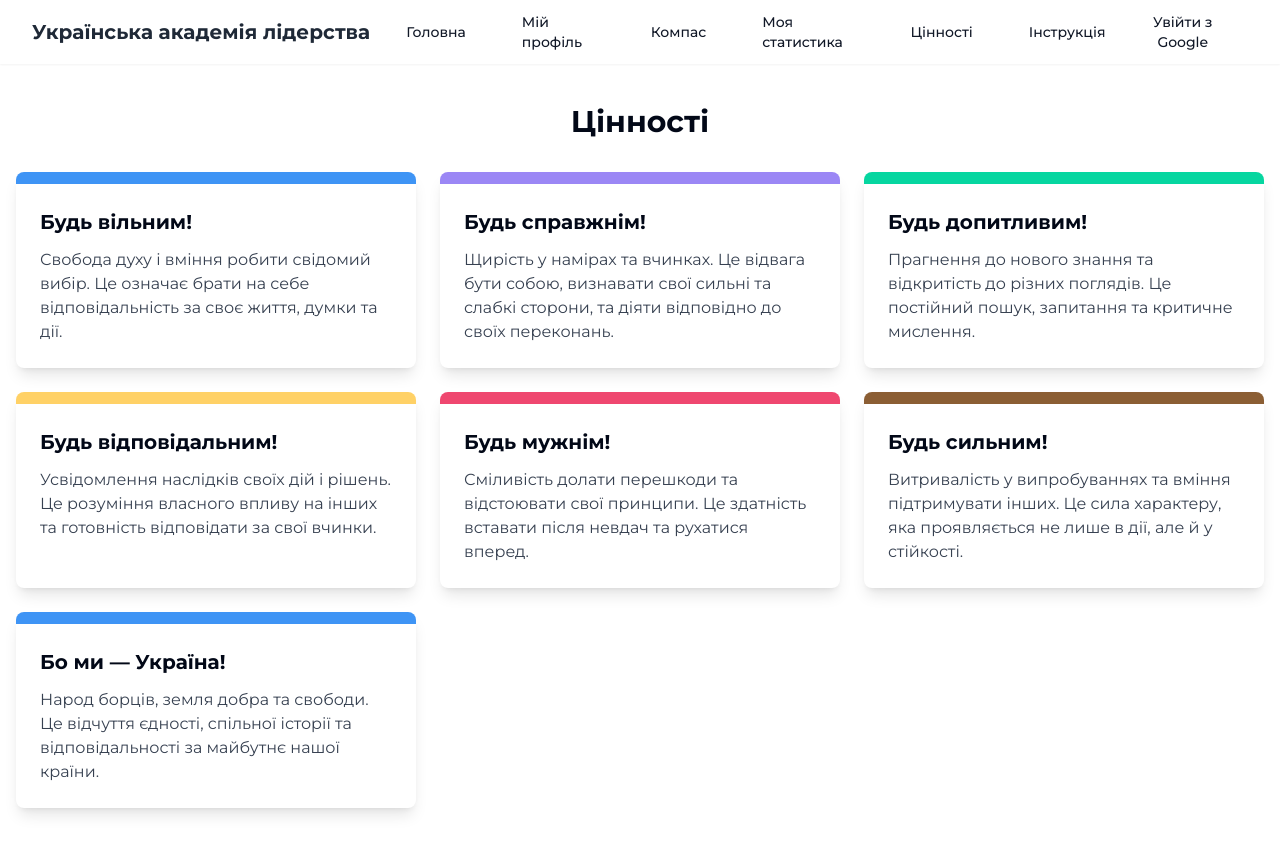
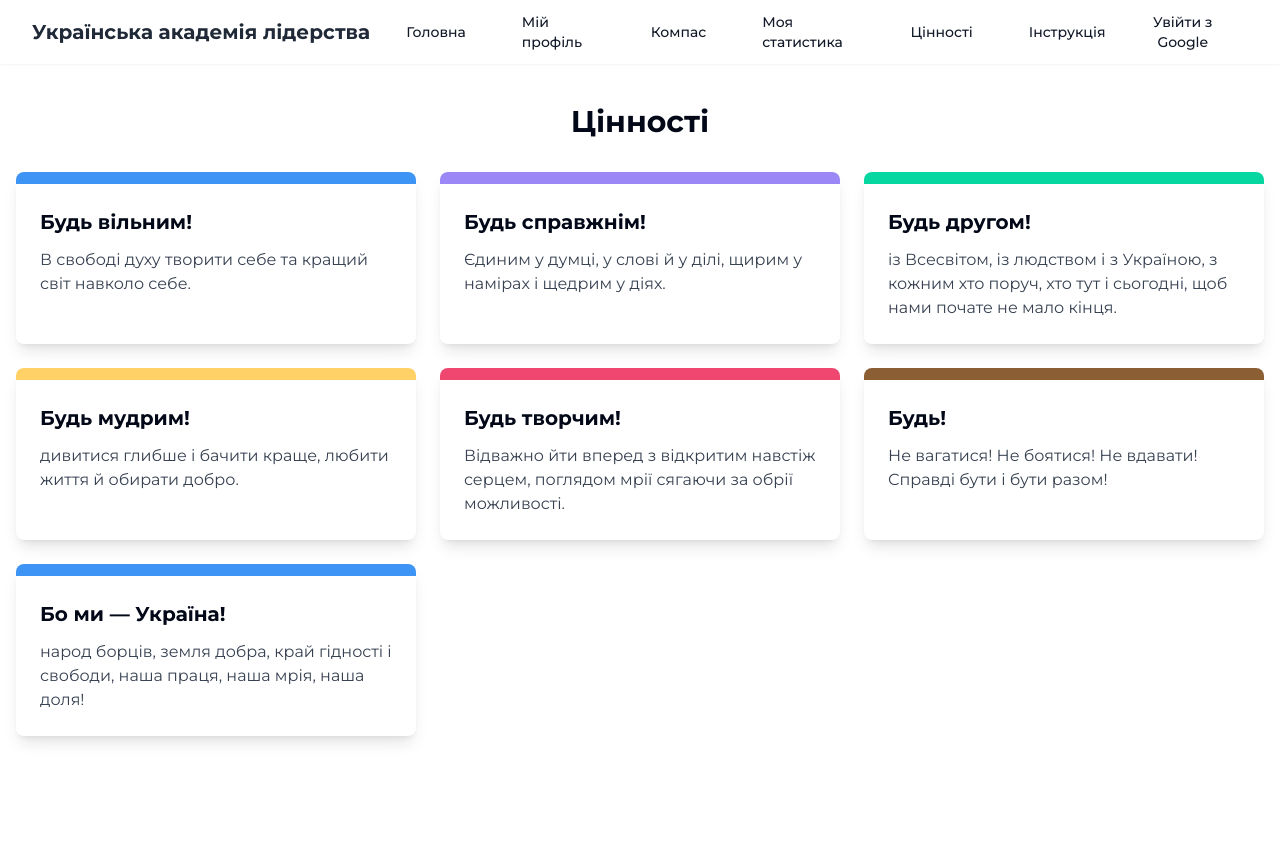
Before and after one commit to petrarka51/kompas-pro-rozvytok, a React (Vite) app: page /values in a window 1280 px wide. After the commit the page ends 800 px from the top, so only its background shows below. Built offline with nearby package versions, Linux system fonts and the light colour scheme.

Commit message:
Update Values.tsx

```diff
--- a/src/pages/Values.tsx
+++ b/src/pages/Values.tsx
@@ -3,31 +3,31 @@ const ValuesPage = () => {
   const values = [
     {
       title: "Будь вільним!",
-      description: "Свобода духу і вміння робити свідомий вибір. Це означає брати на себе відповідальність за своє життя, думки та дії."
+      description: "В свободі духу творити себе та кращий світ навколо себе."
     },
     {
       title: "Будь справжнім!",
-      description: "Щирість у намірах та вчинках. Це відвага бути собою, визнавати свої сильні та слабкі сторони, та діяти відповідно до своїх переконань."
+      description: "Єдиним у думці, у слові й у ділі, щирим у намірах і щедрим у діях."
     },
     {
-      title: "Будь допитливим!",
-      description: "Прагнення до нового знання та відкритість до різних поглядів. Це постійний пошук, запитання та критичне мислення."
+      title: "Будь другом!",
+      description: "із Всесвітом, із людством і з Україною, з кожним хто поруч, хто тут і сьогодні, щоб нами почате не мало кінця."
     },
     {
-      title: "Будь відповідальним!",
-      description: "Усвідомлення наслідків своїх дій і рішень. Це розуміння власного впливу на інших та готовність відповідати за свої вчинки."
+      title: "Будь мудрим!",
+      description: "дивитися глибше і бачити краще, любити життя й обирати добро."
     },
     {
-      title: "Будь мужнім!",
-      description: "Сміливість долати перешкоди та відстоювати свої принципи. Це здатність вставати після невдач та рухатися вперед."
+      title: "Будь творчим!",
+      description: "Відважно йти вперед з відкритим навстіж серцем, поглядом мрії сягаючи за обрії можливості."
     },
     {
-      title: "Будь сильним!",
-      description: "Витривалість у випробуваннях та вміння підтримувати інших. Це сила характеру, яка проявляється не лише в дії, але й у стійкості."
+      title: "Будь!",
+      description: "Не вагатися! Не боятися! Не вдавати! Справді бути і бути разом!"
     },
     {
       title: "Бо ми — Україна!",
-      description: "Народ борців, земля добра та свободи. Це відчуття єдності, спільної історії та відповідальності за майбутнє нашої країни."
+      description: "народ борців, земля добра, край гідності і свободи, наша праця, наша мрія, наша доля!"
     },
   ];
 
```
